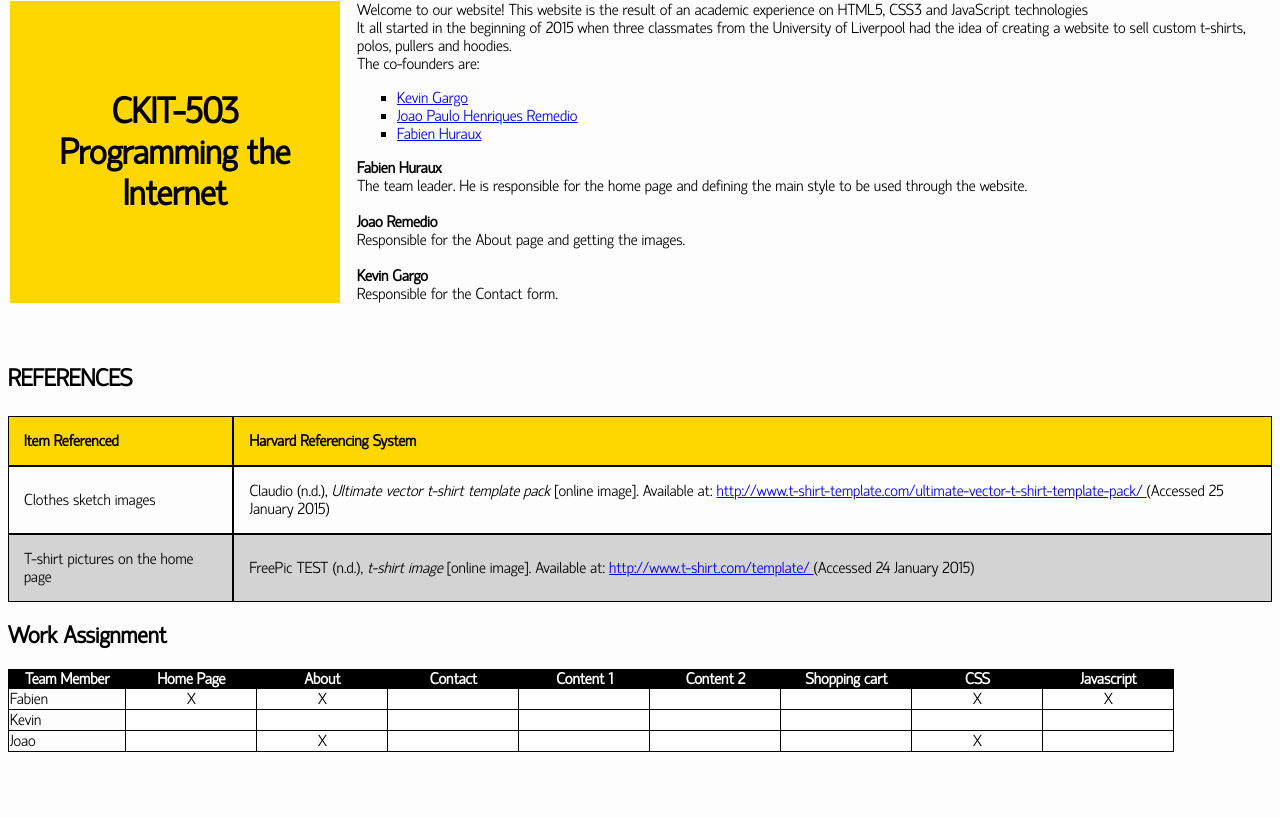
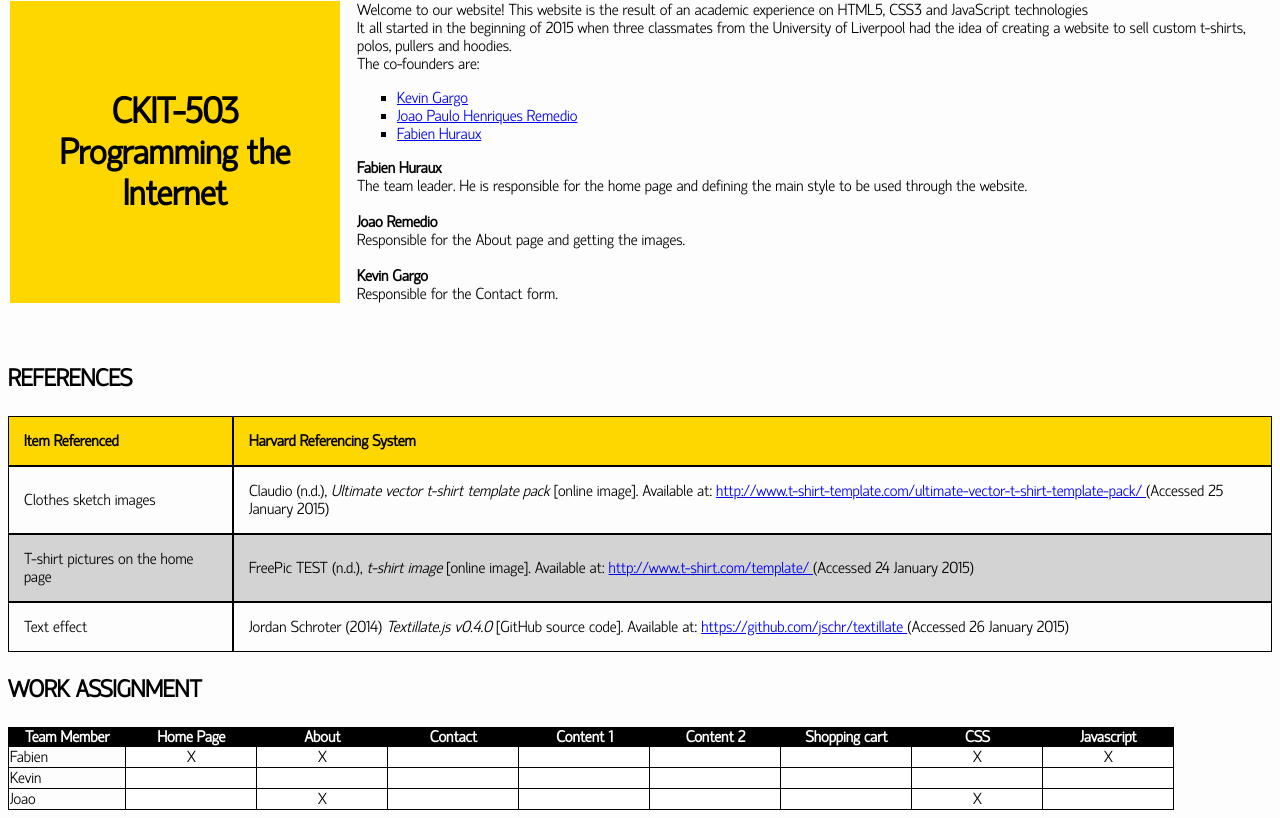
Before and after one commit to UOL-Project/Week-3-4, a PHP site: page /about.html in a window 1280 px wide. Shown: the part 198-1016 px from the top of the page. Before the commit the page ends 950 px from the top, so only its background shows below. Run offline with PHP 8.4, Linux system fonts and the light colour scheme.

Commit message:
update about

```diff
--- a/about.html
+++ b/about.html
@@ -34,6 +34,7 @@ Link to external documents
                                     <ul>
                                             <li><a href="about.html#team"">The Team</a></li>
                                             <li><a href="about.html#ref"">References</a></li>
+                                            <li><a href="about.html#assign">Work Assignment</a></li>
                                     </ul>
                             </li>
                             <li><a href="contact.html">Contact us</a></li>
@@ -108,6 +109,16 @@ Link to external documents
                        </a>(Accessed 24 January 2015)
                     </td>
                 </tr>
+                                <tr>
+                    <td>Text effect</td>
+                    <td>
+                        Jordan Schroter (2014) <i>Textillate.js v0.4.0
+                        </i>[GitHub source code]. Available at:
+                       <a href="https://github.com/jschr/textillate">
+                       https://github.com/jschr/textillate
+                       </a>(Accessed 26 January 2015)
+                    </td>
+                </tr>
             </tbody>
         </table>
     </div>
@@ -115,7 +126,8 @@ Link to external documents
             <!-- Work Assignment By Fabien
 -->
     <div>
-               <h2>Work Assignment</h2>
+    <div id="assign">
+        <p class="innertitle"> WORK ASSIGNMENT </p>
                <table class="table2">
                     <tr class="tr2">
                     <th class="th2">Team Member</th>
--- a/index.html
+++ b/index.html
@@ -42,6 +42,7 @@ JQuery is used for the slideshow and animated title part
                                     <ul>
                                             <li><a href="about.html#team">The Team</a></li>
                                             <li><a href="about.html#ref">References</a></li>
+                                            <li><a href="about.html#assign">Work Assignment</a></li>
                                     </ul>
                             </li>
                             <li><a href="contact.html">Contact us</a></li>
@@ -49,7 +50,7 @@ JQuery is used for the slideshow and animated title part
             </nav>
 </div>
 <br>
-<h2 class="tlt">Style Yourself, Build your own shirt, let your imagination at play.</h2>
+<h2 class="tlt">Style Yourself. Let your imagination at play, and build your own shirt.</h2>
 <!--
 Slideshow
 -->
--- a/style.css
+++ b/style.css
@@ -39,12 +39,11 @@ padding:0 30px;
 }
 
 nav ul ul {
-	display: none;
+	display: none; font-size: x-large;
 }
 
 nav ul li:hover > ul {
-	display: inline-table;
-
+	display: inline-table
 }
 
 nav ul {
@@ -62,7 +61,7 @@ nav ul ul ul {
 }
 
 nav ul ul {
-	position: absolute; top: 100%; right: 50% }
+	position: absolute; top: 100%; right: 50%;}
 
 /*
 Menu Design structure of the menu and effects
```
